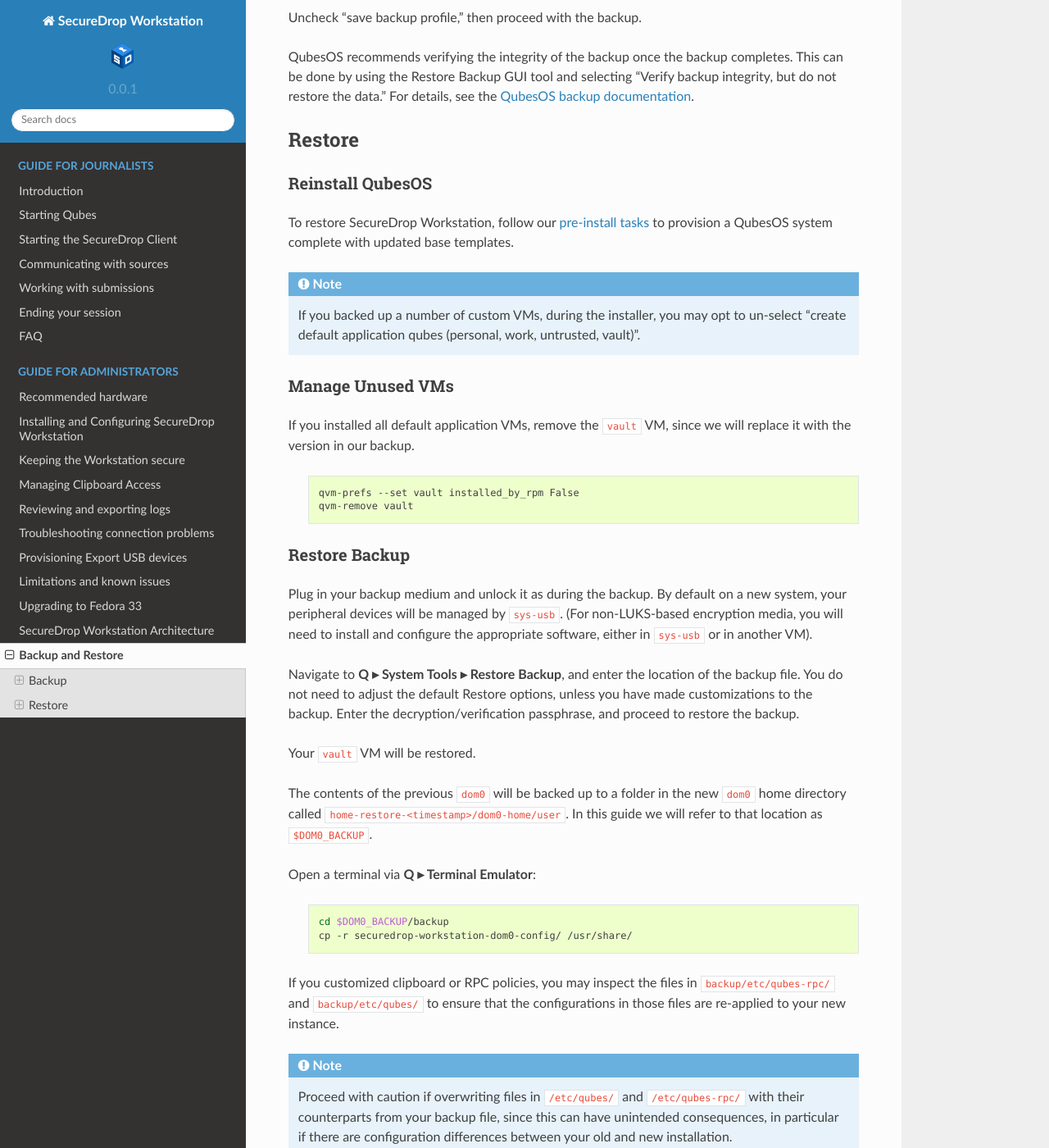
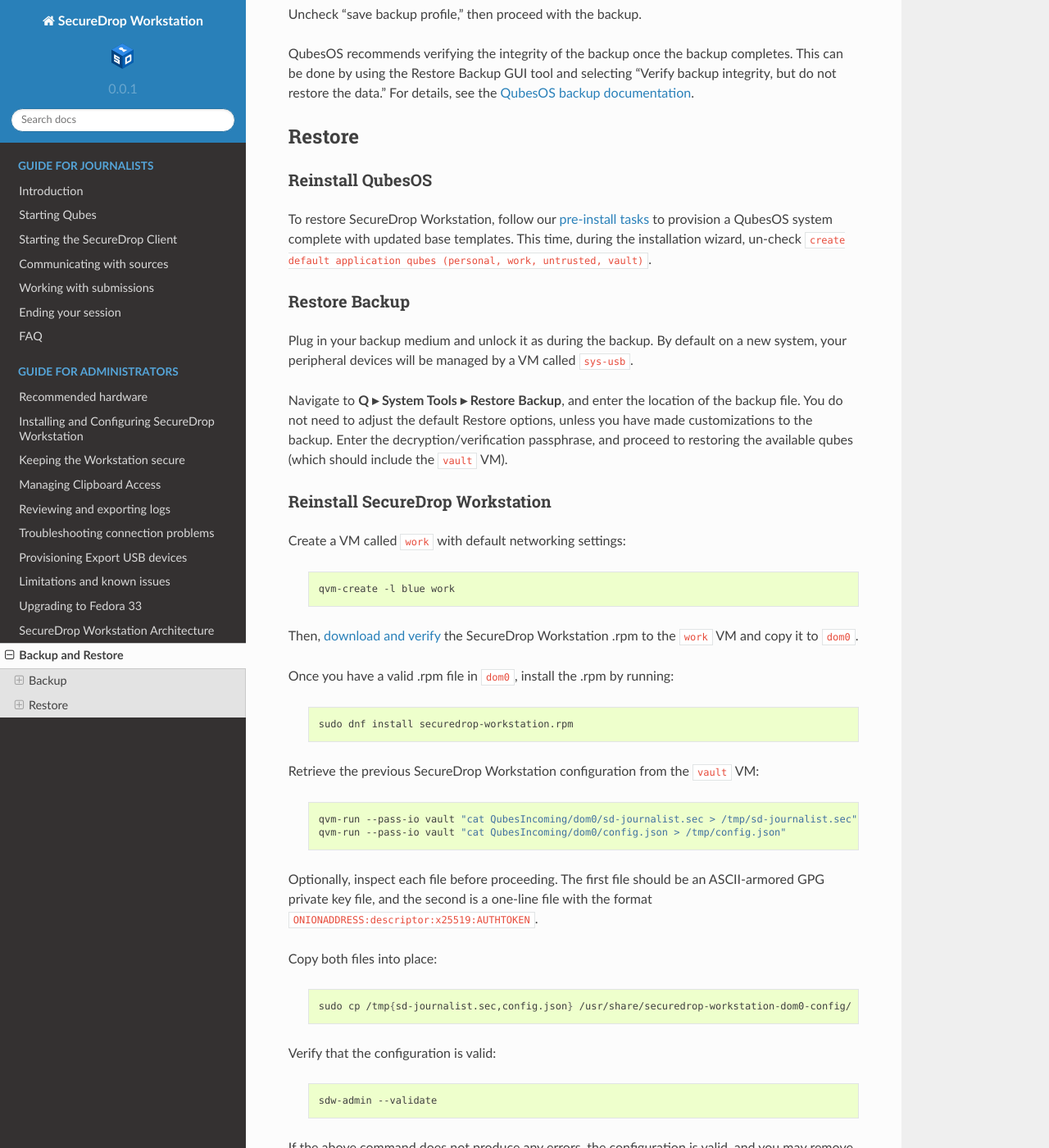
Before and after one commit to freedomofpress/securedrop-workstation-docs, a Sphinx documentation site: the page built from docs/admin/backup.rst, in a window 1280 px wide and 1400 px high, scrolled down 1653 px. Shown: the whole window at 82% size. Built offline with Sphinx 7.4.7 and the Read the Docs theme 2.0.0, drawn with Linux system fonts in a browser that asks for light colours; some of the changed text lies outside the part shown.

Commit message:
Avoid backing up dom0; incorporate review feedback.

```diff
--- a/docs/admin/backup.rst
+++ b/docs/admin/backup.rst
@@ -8,54 +8,53 @@
 
 To perform backups, you will need:
 
- - an encrypted storage medium
- - a secure place to store backup credentials
+ - a LUKS-encrypted external hard drive, with at least 50GB space
+ - a secure place to store backup credentials (such as a password manager
+   on your primary laptop)
 
 Backup
 ------
 
-Prepare files in ``dom0``
-~~~~~~~~~~~~~~~~~~~~~~~~~
+Preserve files from ``dom0``
+~~~~~~~~~~~~~~~~~~~~~~~~~~~~
 
-Files outside the ``dom0`` home folder aren't normally backed up by the
-Qubes backup tool. Preserve key configuration files by coping them to the
-home directory.
+Preserve key configuration files by coping them into the
+``vault`` VM.
 
 In a ``dom0`` Terminal via **Q ▸ Terminal Emulator**:
 
   .. code-block:: sh
 
-    mkdir ~/backup/
-    cp -r /usr/share/securedrop-workstation-dom0-config/ ~/backup/
+    cd /usr/share/securedrop-workstation-dom0-config
+    qvm-copy-to-vm vault {config.json,sd-journalist.sec}
 
-If you have customized :doc:`clipboard access <managing_clipboard>`
-to SecureDrop Workstation, or have made any other customizations
-involving RPC policies, back up related configuration files:
+Open a ``vault`` Terminal and verify that the files were copied successfully:
 
   .. code-block:: sh
 
-   mkdir -p ~/backup/etc/qubes
-   mkdir ~/backup/etc/qubes-rpc
-   cp -a /etc/qubes/* ~/backup/etc/qubes/
-   cp -a /etc/qubes-rpc/* ~/backup/etc/qubes-rpc
+    head -n1 ~/QubesIncoming/dom0/sd-journalist.sec # line contains "BEGIN PRIVATE KEY BLOCK"
+    grep -q descriptor ~/QubesIncoming/dom0/config.json && echo OK # line is "OK"
+
+.. note::
+  If you have made advanced customizations to your Qubes Workstation,
+  you may need to back up additional components of ``dom0``. Refer to
+  the `Qubes documentation <https://www.qubes-os.org/doc/backup-restore/>`_
+  or contact Support.
 
 Back up SecureDrop Workstation
 ~~~~~~~~~~~~~~~~~~~~~~~~~~~~~~
 
-Ensure your storage medium is plugged in, attached to a VM, and mounted.
-(LUKS-encrypted storage media may be attached to ``sd-usb``, or you may use a custom
-VM of your choosing, if you are relying on another form of encryption such as
-Veracrypt).
+Ensure your storage medium is plugged in, attached to ``sd-devices``,
+and unlocked.
 
 Navigate to **Q ▸ System Tools ▸ Backup Qubes**, and move all VMs from
 "Selected" to "Available" by pressing the ``<<`` button.
 
 To target a VM for backup, highlight it and move it into the "Selected"
-column by pressing the ``>`` button. Select the following VMs:
+column by pressing the ``>`` button. Select:
 
- - ``dom0``
- - ``vault``
- - any customized VMs that you wish to preserve.
+- the ``vault`` VM
+- any customized VMs that you may wish to preserve.
 
 You do not need to back up the ``sd-`` VMs.
 
@@ -85,71 +84,33 @@
 
 To restore SecureDrop Workstation, follow our
 :doc:`pre-install tasks <install>` to provision a QubesOS system complete with
-updated base templates.
-
-.. note::
- If you backed up a number of custom VMs, during the installer, you may opt
- to un-select "create default application qubes (personal, work, untrusted, vault)".
-
-Manage Unused VMs
-~~~~~~~~~~~~~~~~~
-
-If you installed all default application VMs, remove the ``vault`` VM, since we
-will replace it with the version in our backup.
-
-  .. code-block:: sh
-
-   qvm-prefs --set vault installed_by_rpm False
-   qvm-remove vault
+updated base templates. This time, during the installation wizard, un-check
+``create default application qubes (personal, work, untrusted, vault)``.
 
 Restore Backup
 ~~~~~~~~~~~~~~
 
 Plug in your backup medium and unlock it as during the backup. By default
-on a new system, your peripheral devices will be managed by ``sys-usb``.
-(For non-LUKS-based encryption media, you will need to install and configure the
-appropriate software, either in ``sys-usb`` or in another VM).
+on a new system, your peripheral devices will be managed by a VM called
+``sys-usb``.
 
 Navigate to **Q ▸ System Tools ▸ Restore Backup**, and enter the
 location of the backup file. You do not need to adjust the default Restore
 options, unless you have made customizations to the backup. Enter the
-decryption/verification passphrase, and proceed to restore the backup.
-
-Your ``vault`` VM will be restored.
-
-The contents of the previous ``dom0`` will be backed up to a folder in the
-new ``dom0`` home directory called ``home-restore-<timestamp>/dom0-home/user``.
-In this guide we will refer to that location as ``$DOM0_BACKUP``.
-
-Open a terminal via **Q ▸ Terminal Emulator**:
-
-  .. code-block:: sh
-
-   cd $DOM0_BACKUP/backup
-   cp -r securedrop-workstation-dom0-config/ /usr/share/
-
-If you customized clipboard or RPC policies, you may inspect the files in
-``backup/etc/qubes-rpc/`` and ``backup/etc/qubes/`` to ensure that the
-configurations in those files are re-applied to your new instance.
-
-.. note::
- Proceed with caution if overwriting files in ``/etc/qubes/`` and
- ``/etc/qubes-rpc/`` with their counterparts from your backup file, since this
- can have unintended consequences, in particular if there are configuration
- differences between your old and new installation.
+decryption/verification passphrase, and proceed to restoring the available
+qubes (which should include the ``vault`` VM).
 
 Reinstall SecureDrop Workstation
 ~~~~~~~~~~~~~~~~~~~~~~~~~~~~~~~~
 
-Follow the :doc:`installation instructions <install>` to download and verify
-the SecureDrop Workstation rpm to a network-attached VM and copy it to ``dom0``.
+Create a VM called ``work`` with default networking settings:
 
-.. note::
- If your installation is recent, your backup archive may contain the current
- version of the rpm, in which case you can skip the above steps and move
- straight to installing the rpm.
- Use ``rpm -qi securedrop-workstation.rpm`` to compare the version with the
- latest version at ``https://yum.securedrop.org/workstation/dom0/f25/``
+  .. code-block:: sh
+
+    qvm-create -l blue work
+
+Then, :ref:`download and verify <download_rpm>` the SecureDrop Workstation
+.rpm to the ``work`` VM and copy it to ``dom0``.
 
 Once you have a valid .rpm file in ``dom0``, install the .rpm by running:
 
@@ -157,12 +118,23 @@
 
     sudo dnf install securedrop-workstation.rpm
 
-Copy the previous SecureDrop Workstation configuration into place:
+Retrieve the previous SecureDrop Workstation configuration from the ``vault``
+VM:
 
   .. code-block:: sh
 
-    cp -r $DOM0_BACKUP/backup/usr/share/securedrop-workstation-dom0-config \
-     /usr/share/
+    qvm-run --pass-io vault "cat QubesIncoming/dom0/sd-journalist.sec > /tmp/sd-journalist.sec"
+    qvm-run --pass-io vault "cat QubesIncoming/dom0/config.json > /tmp/config.json"
+
+Optionally, inspect each file before proceeding. The first
+file should be an ASCII-armored GPG private key file, and the second is a
+one-line file with the format ``ONIONADDRESS:descriptor:x25519:AUTHTOKEN``.
+
+Copy both files into place:
+
+  .. code-block:: sh
+
+    sudo cp /tmp{sd-journalist.sec,config.json} /usr/share/securedrop-workstation-dom0-config/
 
 Verify that the configuration is valid:
 
@@ -170,6 +142,13 @@
 
     sdw-admin --validate
 
+If the above command does not produce any errors, the configuration is valid,
+and you may remove the configuration files from the ``vault`` VM:
+
+  .. code-block:: sh
+
+    qvm-run vault "rm QubesIncoming/dom0/{config.json,sd-journalist.sec}"
+
 Finally, reinstall SecureDrop Workstation:
 
   .. code-block:: sh
--- a/docs/admin/install.rst
+++ b/docs/admin/install.rst
@@ -281,6 +281,8 @@
 
 - Close the application window and shut down the ``vault`` VM (using the Qube widget in the upper right panel).
 
+.. _download_rpm:
+
 Download and install SecureDrop Workstation
 ~~~~~~~~~~~~~~~~~~~~~~~~~~~~~~~~~~~~~~~~~~~
 
```
